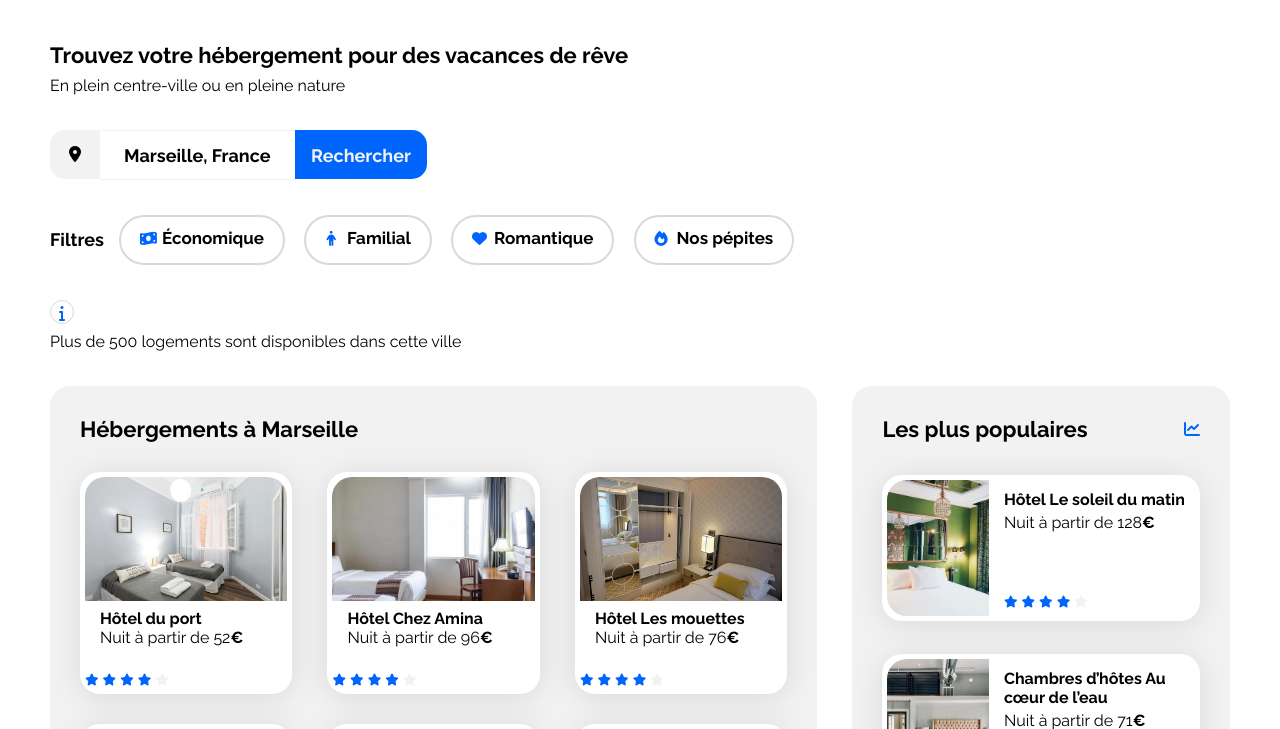
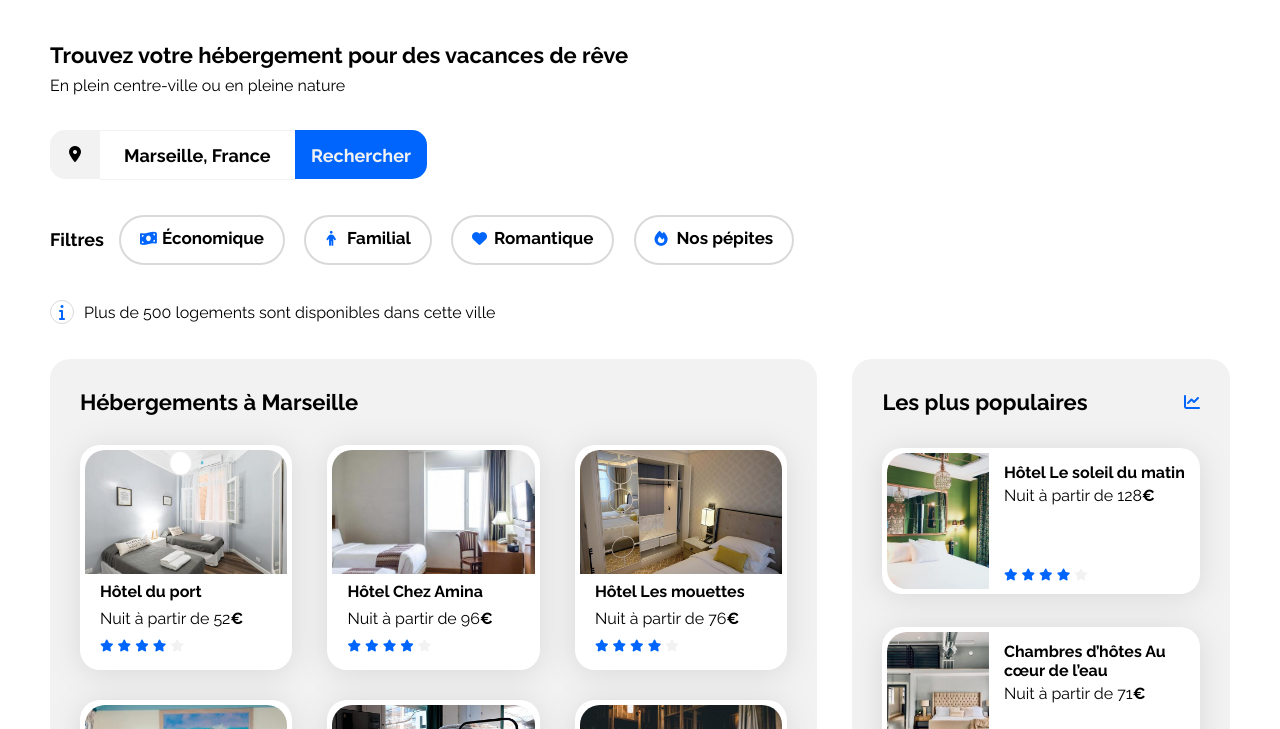
Before and after one commit to Lisley88/projet_booki, a plain HTML site: page index.html in a window 1280 px wide. Shown: the part 71-800 px from the top of the page. Drawn offline with Linux system fonts and the light colour scheme.

Commit message:
Alignement des étoiles des notes dans section Hébergement

```diff
--- a/css/style.css
+++ b/css/style.css
@@ -116,8 +116,8 @@ header {
 }
 
 /*---------------------------------Main======Search--------------------------*/
-.search-filters p {
-    padding-top: 8px;
+.search-filters .section-title {
+    padding-bottom: 8px;
 }
 
 .searchbar {
@@ -142,7 +142,7 @@ header {
     border-right: 0;
     background-color: #FFFFFF;
     padding: 24px;
-    box-sizing: border-box;
+    /* box-sizing: border-box; */
 }
 
 input::placeholder {
@@ -221,14 +221,21 @@ input::placeholder {
     font-size: 15px;
 }
 
-.infobar .fa-solid {
+.infobar {
+    display: flex;
+    align-items: center;
+    gap: 10px;
+}
+
+.infobar .fa-info {
+    display: flex;
+    justify-content: center;
+    align-items: center;
     width: 24px;
     height: 24px;
     border: 1px solid #D9D9D9;
-    border-radius: 60px;
-    text-align: center;
-    line-height: 24px;
-    margin-right: 10px;
+    border-radius: 24px;
+    padding: 10px;
 }
 
 .infobar p {
@@ -261,12 +268,18 @@ input::placeholder {
     display: flex;
     flex-wrap: wrap;
     justify-content: space-between;
-    margin-bottom: 30px;
 }
 
 .hebergements-cards .card {
     width: 30%;
     margin-top: 30px;
+}
+
+.hebergements-cards a {
+    height: 100%;
+    display: flex;
+    flex-direction: column;
+    justify-content: space-between;
 }
 
 .hebergements-cards img {
@@ -277,23 +290,25 @@ input::placeholder {
 
 .hebergements-cards .card-title {
     margin-top: 4px;
+    margin-bottom: 8px;
 }
 
 .hebergements-cards .card-content {
     width: 100%;
-    padding: 0 15px 15px 15px;
-    display: flex;
-    flex-direction: column;
+    padding-left: 15px;
 }
 
 .hebergements-cards .card-rating {
     padding-top: 8px;
+    margin-bottom: 10px;
+    padding-left: 15px
 }
 
 .more {
     color: #000;
     font-size: 18px;
     font-weight: 700;
+    margin-top: 30px;
 }
 
 /******Populaires********** Populaires **********Populaires*************/
@@ -325,7 +340,6 @@ input::placeholder {
     display: flex;
     flex-direction: column;
     justify-content: space-between;
-    box-sizing: border-box;
 }
 
 .populaires-cards .card-title {
@@ -415,13 +429,17 @@ footer .important {
     .filter-title {
         font-size: 18px;
         line-height: 19px !important;
-        margin-bottom: 20px;
+    }
+
+    .filterbar div {
+        display: flex;
+        gap: 15px;
     }
 
     .filters button {
         font-size: 17px;
         margin-left: 0;
-        margin-right: 15px;
+        margin-top: 20px;
     }
 
     .hebergements-and-populaires {
@@ -517,8 +535,7 @@ footer .important {
         border-top: none;
     }
 
-    .search-filters,
-    .infobar {
+    .search-filters {
         padding: 0 20px;
     }
 
```
